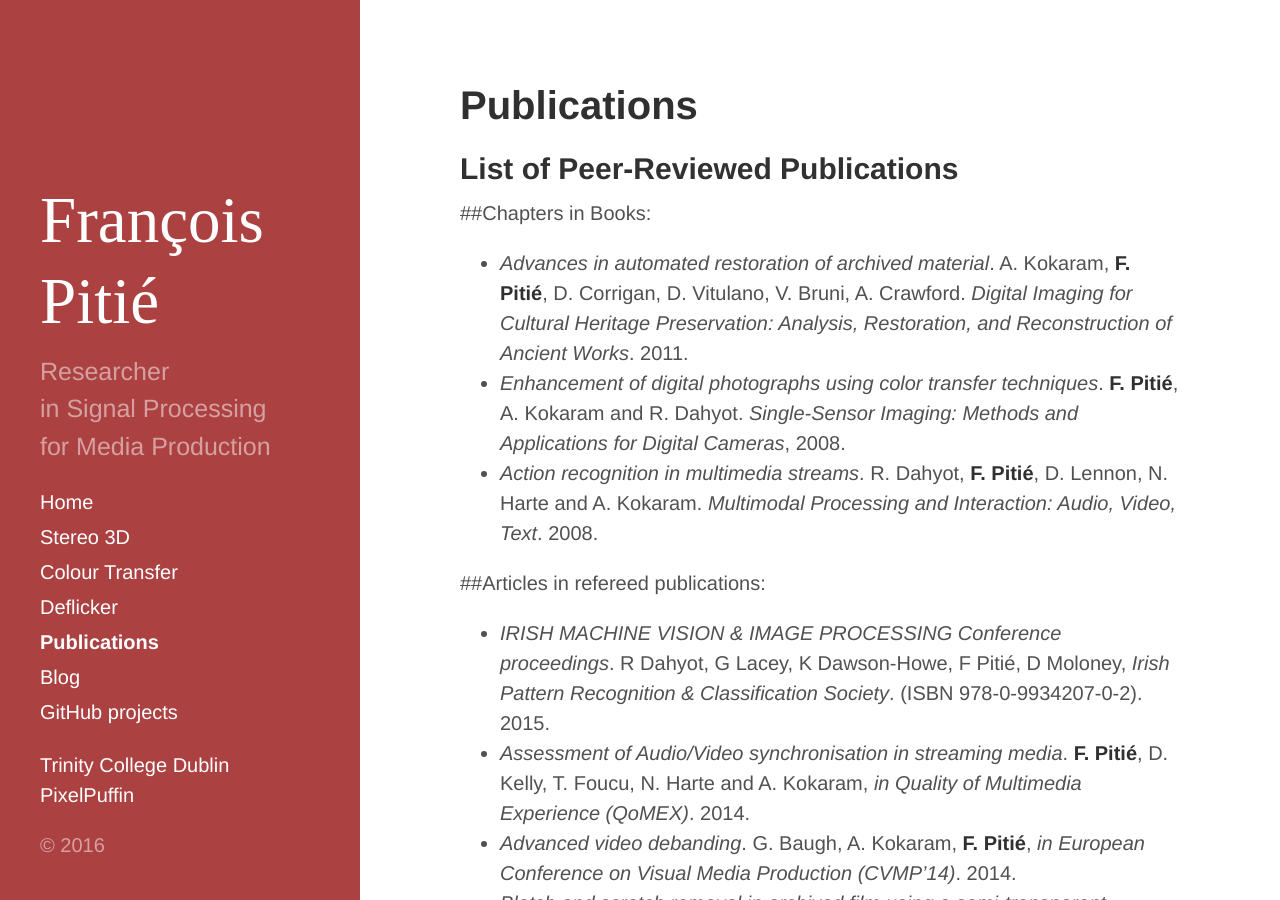
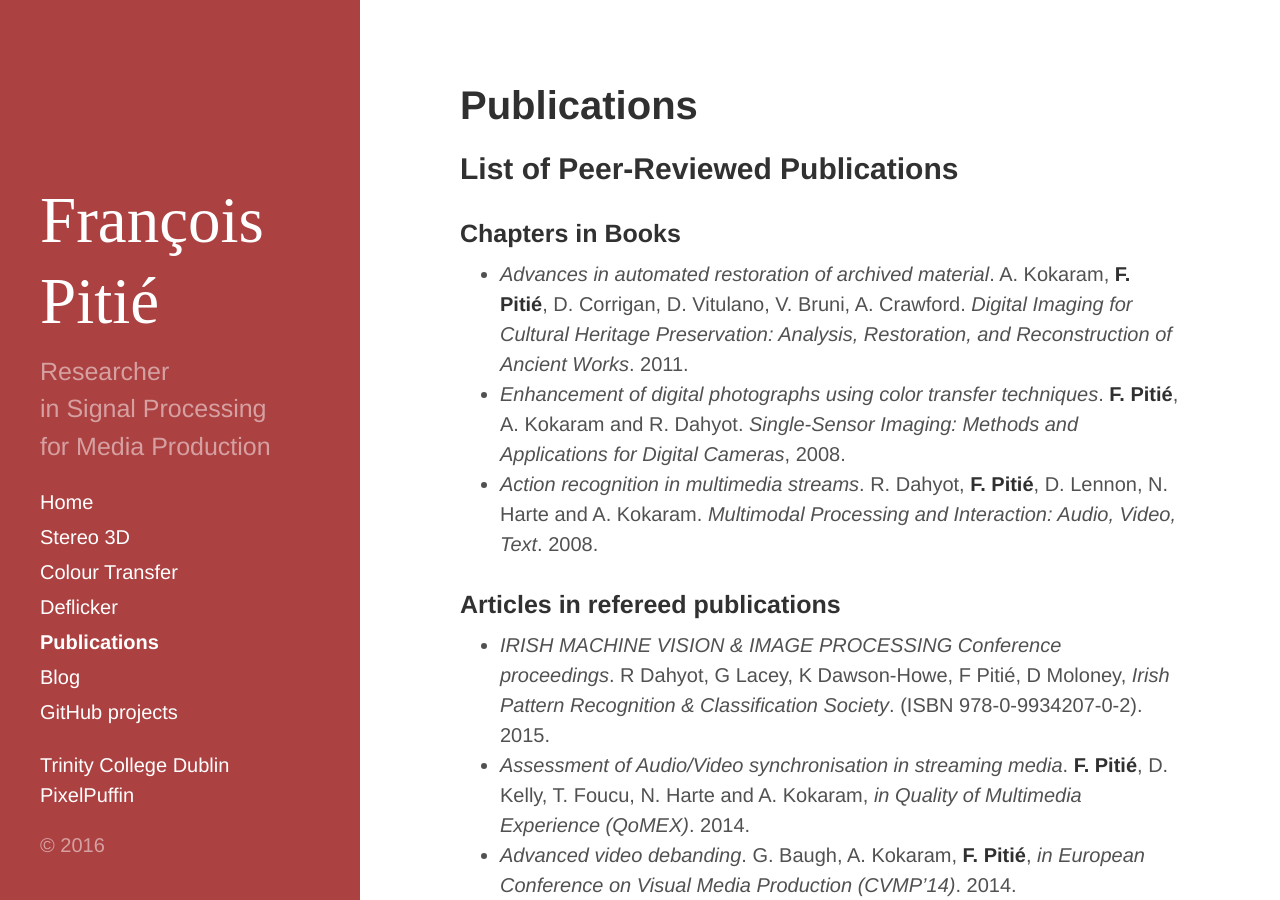
Before and after one commit to frcs/frcs.github.io, a Jekyll site: the page built from publications.md, in a window 1280 px wide and 900 px high. Built offline with Jekyll 4.4.1, drawn with Linux system fonts in a browser that asks for light colours; nearby versions of some CDN libraries; some of the changed text lies outside the part shown.

```diff
--- a/publications.md
+++ b/publications.md
@@ -6,13 +6,13 @@ description: list of peer reviewed publications from François Pitié.
 
 ## List of Peer-Reviewed Publications
 
-##Chapters in Books:
+### Chapters in Books
 
 * _Advances in automated restoration of archived material_. A. Kokaram, __F. Pitié__, D. Corrigan, D. Vitulano, V. Bruni, A. Crawford. _Digital Imaging for Cultural Heritage Preservation: Analysis, Restoration, and Reconstruction of Ancient Works_. 2011.
 * _Enhancement of digital photographs using color transfer techniques_. __F. Pitié__, A. Kokaram and R. Dahyot. _Single-Sensor Imaging: Methods and Applications for Digital Cameras_, 2008.
 * _Action recognition in multimedia streams_.  R. Dahyot, __F. Pitié__, D. Lennon, N. Harte and A. Kokaram. _Multimodal Processing and Interaction:  Audio, Video, Text_. 2008.
 
-##Articles in refereed publications:
+### Articles in refereed publications
 
 *  _IRISH MACHINE VISION & IMAGE PROCESSING Conference proceedings_. R Dahyot, G Lacey, K Dawson-Howe, F Pitié, D Moloney, _Irish Pattern Recognition & Classification Society_. (ISBN 978-0-9934207-0-2). 2015.
 *  _Assessment of Audio/Video synchronisation in streaming media_. __F. Pitié__, D. Kelly, T. Foucu, N. Harte and A. Kokaram, _in Quality of Multimedia Experience (QoMEX)_. 2014.
@@ -58,12 +58,12 @@ description: list of peer reviewed publications from François Pitié.
 *  _Suppression du bruit de pompage des vidéos_. __F. Pitié__, R. Dahyot and A. Kokaram, _in Proceedings 19eme Colloque sur le Traitement du Signal_. 2003.
 *  _Simultaneous Luminance and Position Stabilization for Film and Video_. A. Kokaram, R. Dahyot, __F. Pitié__ and H. Denman, _in Visual Communications and Image Processing (VCIP)_. 2003.
 
-##Theses
+### Theses
 
 *  _Statistical Signal Processing Techniques for Visual Post-Production_. __F. Pitié__, PhD thesis, Trinity College Dublin. 2007.
 *  _Removing Flicker from old movies_. __F. Pitié__,  Master's thesis, University of Nice-Sophia Antipolis. 2002.
 
-##Patents
+### Patents
 
 *  _Method for matching color in images_. US patent application 7796812 filed on 17 October 2006. (__F. Pitié__, A. Kokaram) — acquired by Google.
 *  _Dominant Motion Estimation for Image Sequence
```
